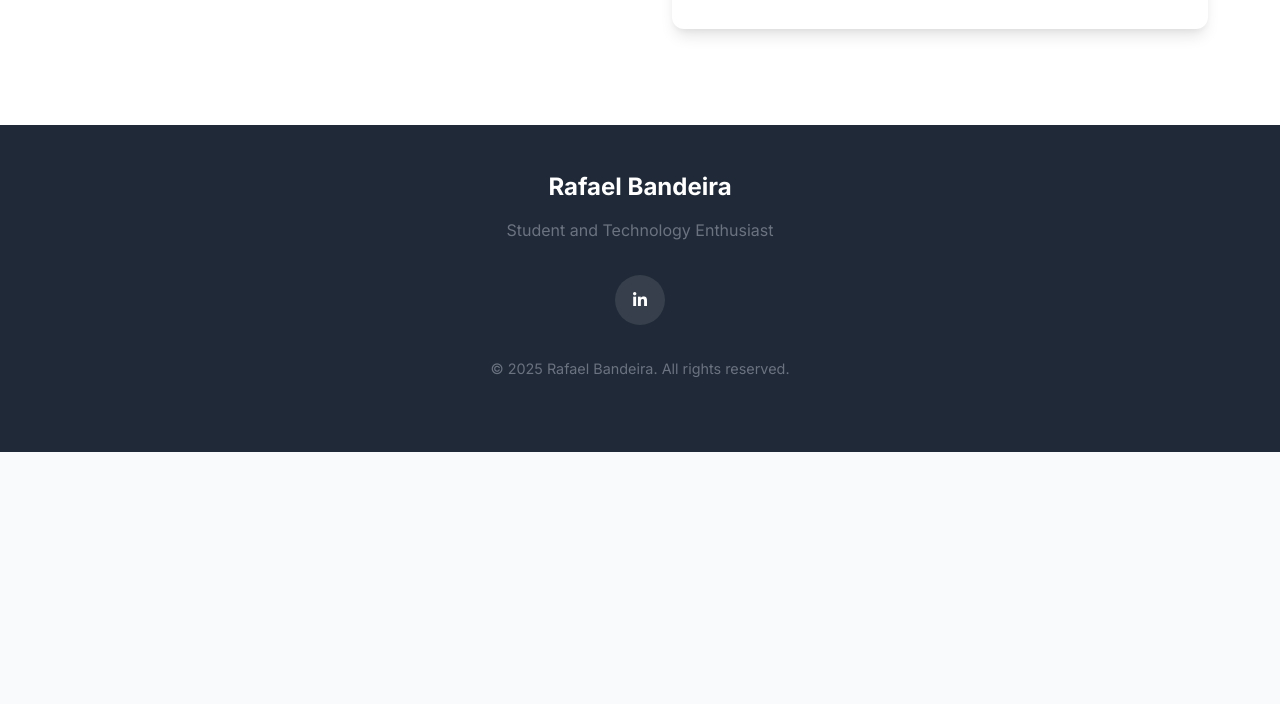
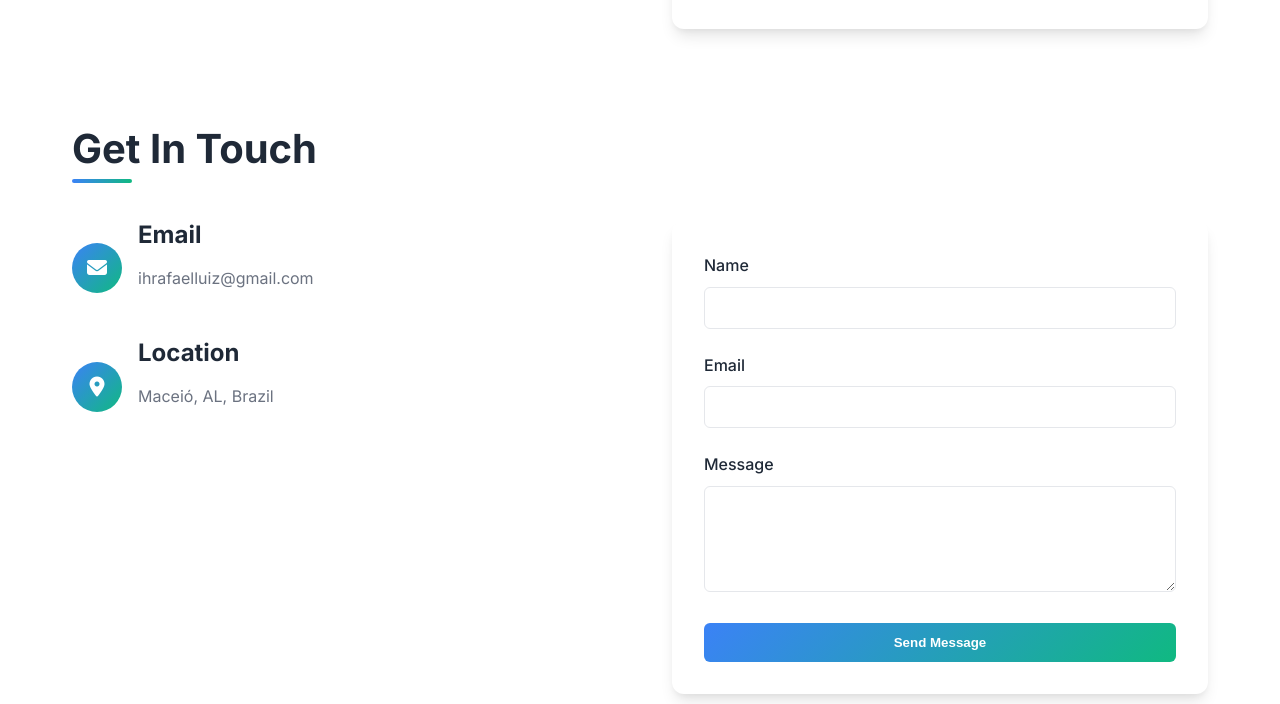
Before and after one commit to rafael-bandeiraa/rafael-bandeiraa.github.io, a plain HTML site: page index.html in a window 1280 px wide. Shown: the part 2596-3300 px from the top of the page. Before the commit the page ends 3048 px from the top, so only its background shows below. Drawn offline with nearby package versions, Linux system fonts and the light colour scheme.

Commit message:
Implement contact section with form and details
Added a contact section with a form and contact information.

```diff
--- a/index.html
+++ b/index.html
@@ -165,6 +165,45 @@
       </div>
     </div>
   </div>
+<section id="contact">
+  <div class="container">
+    <h2>Get In Touch</h2>
+    <div class="contact-container">
+      <div class="contact-info">
+        <div class="contact-item">
+          <i class="fas fa-envelope"></i>
+          <div>
+            <h3>Email</h3>
+            <p>ihrafaelluiz@gmail.com</p>
+          </div>
+        </div>
+        <div class="contact-item">
+          <i class="fas fa-map-marker-alt"></i>
+          <div>
+            <h3>Location</h3>
+            <p>Maceió, AL, Brazil</p>
+          </div>
+        </div>
+      </div>
+      <div class="contact-form">
+        <form id="contactForm">
+          <div class="form-group">
+            <label for="name">Name</label>
+            <input type="text" id="name" name="name" required>
+          </div>
+          <div class="form-group">
+            <label for="email">Email</label>
+            <input type="email" id="email" name="email" required>
+          </div>
+          <div class="form-group">
+            <label for="message">Message</label>
+            <textarea id="message" name="message" rows="5" required></textarea>
+          </div>
+          <button type="submit" class="submit-btn" id="submitBtn">Send Message</button>
+        </form>
+      </div>
+    </div>
+  </div>
 </section>
 
 <footer>
@@ -175,28 +214,40 @@
       <a href="https://www.linkedin.com/in/rafael-bandeiraa" class="social-link">
         <i class="fab fa-linkedin-in"></i>
       </a>
-      <!-- <a href="#" class="social-link">
-        <i class="fab fa-github"></i>
-      </a>
-      <a href="#" class="social-link">
-        <i class="fab fa-twitter"></i>
-      </a>
-      <a href="#" class="social-link">
-        <i class="fab fa-instagram"></i>
-      </a> -->
     </div>
     <p class="copyright">© 2025 Rafael Bandeira. All rights reserved.</p>
   </div>
 </footer>
 
 <script>
-  // Simple form submission handler
+  // Inicializar EmailJS
+  // Substitua 'YOUR_PUBLIC_KEY' pela sua chave pública do EmailJS
+  emailjs.init('YOUR_PUBLIC_KEY');
+
   document.getElementById('contactForm').addEventListener('submit', function(e) {
     e.preventDefault();
-    alert('Thank you for your message! I will get back to you soon.');
-    this.reset();
+
+    const submitBtn = document.getElementById('submitBtn');
+    const originalText = submitBtn.textContent;
+
+    // Mostrar estado de carregamento
+    submitBtn.disabled = true;
+    submitBtn.textContent = 'Sending...';
+
+    // Enviar email usando EmailJS
+    // Substitua 'YOUR_SERVICE_ID' e 'YOUR_TEMPLATE_ID' pelos seus IDs
+    emailjs.sendForm('YOUR_SERVICE_ID', 'YOUR_TEMPLATE_ID', this)
+      .then(function() {
+        alert('Thank you for your message! I will get back to you soon.');
+        document.getElementById('contactForm').reset();
+      }, function(error) {
+        alert('Failed to send message. Please try again or contact me directly at ihrafaelluiz@gmail.com');
+        console.error('EmailJS Error:', error);
+      })
+      .finally(function() {
+        // Restaurar botão
+        submitBtn.disabled = false;
+        submitBtn.textContent = originalText;
+      });
   });
 </script>
-
-</body>
-</html>
```
